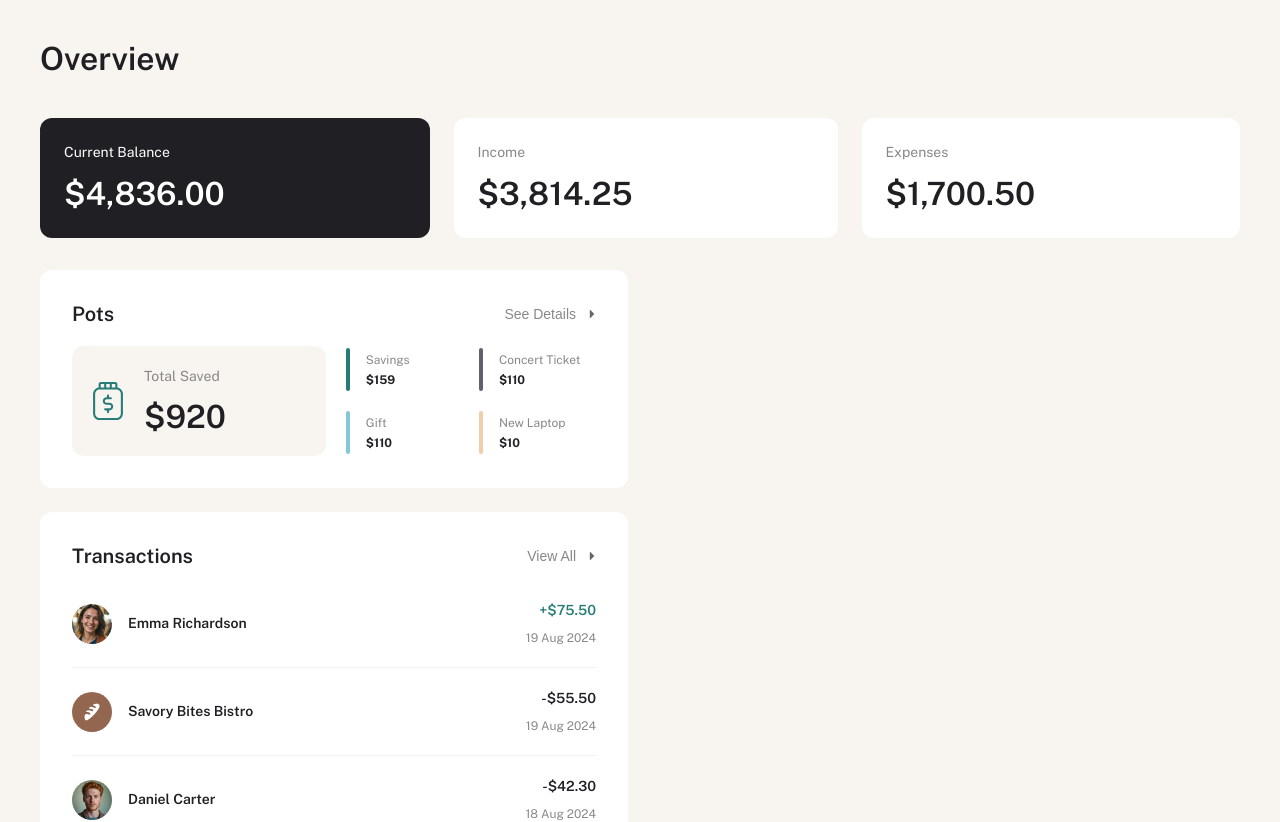
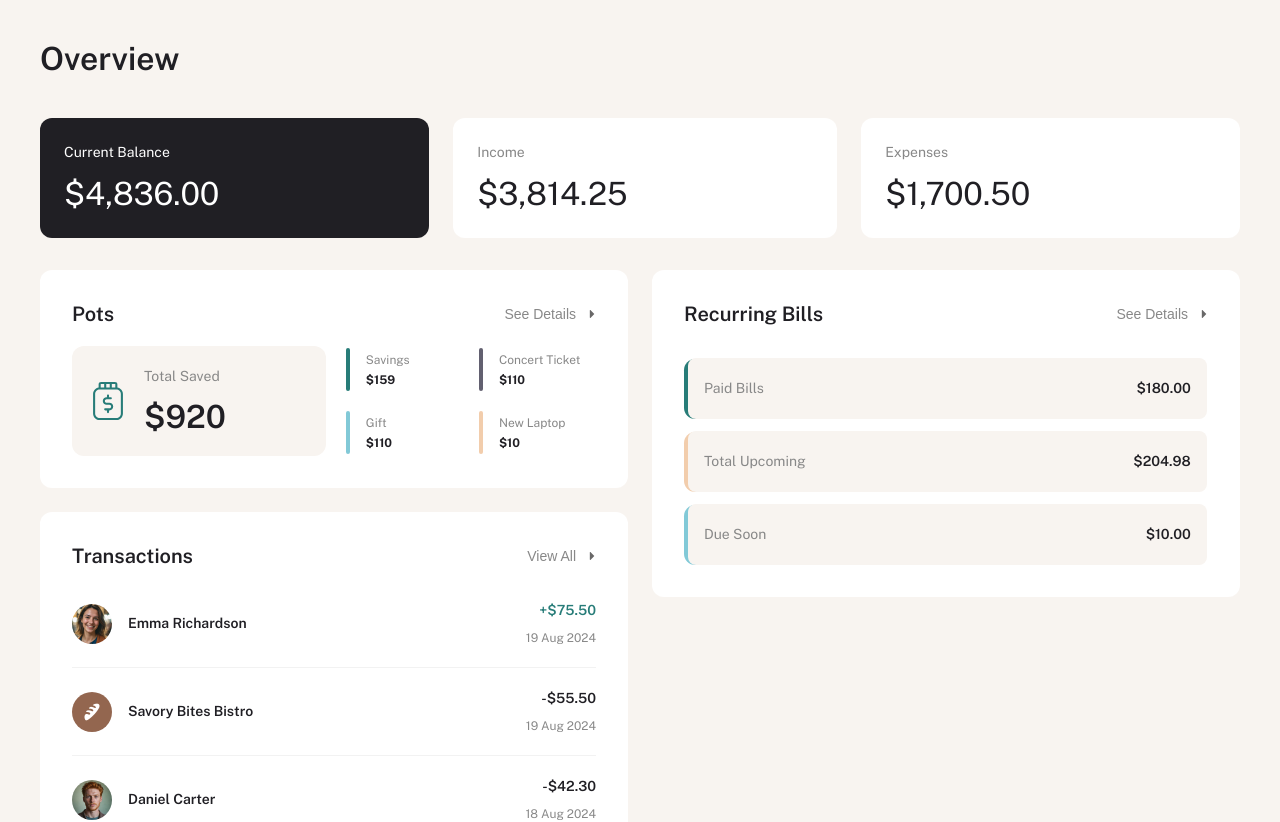
Before and after one commit to peterhermansen/personal-finance-app, a Next.js app: page / in a window 1280 px wide. Shown: the top 822 px of the page. Built offline with nearby package versions, Linux system fonts and the light colour scheme.

Commit message:
Created BillsOverview and associated stylings

```diff
--- a/app/page.js
+++ b/app/page.js
@@ -4,6 +4,7 @@ import '../styles/globals.css';
 import SummaryOverview from '@/components/overview/SummaryOverview';
 import PotsOverview from '@/components/overview/PotsOverview';
 import TransactionsOverview from '@/components/overview/TransactionsOverview';
+import BillsOverview from '@/components/overview/BillsOverview';
 
 export default async function Page() {
   // Read, parse, and assign JSON data to variable
@@ -13,7 +14,7 @@ export default async function Page() {
 
   return (
     <div className="container">
-      <h1 className="title text-1">Overview</h1>
+      <h1 className="title text-1 bold">Overview</h1>
 
       <div className="summaries">
         <SummaryOverview
@@ -39,7 +40,9 @@ export default async function Page() {
           <TransactionsOverview data={data.transactions} />
         </div>
 
-        <div></div>
+        <div>
+          <BillsOverview data={data.transactions} />
+        </div>
       </div>
     </div>
   );
--- /dev/null
+++ b/components/overview/BillsOverview.js
@@ -0,0 +1,61 @@
+import HeaderOverview from './HeaderOverview';
+import styles from '@/styles/components/overview/BillsOverview.module.css';
+import formatVal from '@/utils/formatVal';
+
+const BillsOverview = ({ data }) => {
+  // Remove non-recurring bills
+  let recurring = data.filter((el) => el.recurring);
+  // Remove duplicates
+  recurring = recurring.filter((el, i, arr) => {
+    return arr.findIndex((item) => item.name === el.name) === i;
+  });
+
+  const today = new Date().getDate();
+  // Filter bills that were already paid
+  const paid = recurring.filter((el) => {
+    if (+el.date.slice(8, 10) <= today) return true;
+  });
+  // Filter bills that are upcoming this month
+  const upcoming = recurring.filter((el) => {
+    if (+el.date.slice(8, 10) > today) return true;
+  });
+  // Filter bills that are upcoming this week
+  const dueSoon = recurring.filter((el) => {
+    if (+el.date.slice(8, 10) > today && +el.date.slice(8, 10) < today + 7)
+      return true;
+  });
+  // Reduce arrays to find absolute value of selected bills
+  function totalValue(arr) {
+    return Math.abs(+arr.reduce((acc, cur) => acc + cur.amount, 0).toFixed(2));
+  }
+  const paidTotal = totalValue(paid);
+  const upcomingTotal = totalValue(upcoming);
+  const dueSoonTotal = totalValue(dueSoon);
+
+  function billRow(title, value, color) {
+    return (
+      <div className={styles.row}>
+        <div className={`${styles.color} ${color}`}></div>
+        <div className={styles.content}>
+          <span className={`${styles.title} text-4`}>{title}</span>
+          <span className={`${styles.value} text-4 bold`}>
+            ${formatVal(value)}
+          </span>
+        </div>
+      </div>
+    );
+  }
+
+  return (
+    <div className={styles.bills}>
+      <HeaderOverview title="Recurring Bills" btnText="See Details" />
+      <div className={styles['bill-rows']}>
+        {billRow('Paid Bills', paidTotal, 'green-bg')}
+        {billRow('Total Upcoming', upcomingTotal, 'yellow-bg')}
+        {billRow('Due Soon', dueSoonTotal, 'cyan-bg')}
+      </div>
+    </div>
+  );
+};
+
+export default BillsOverview;
--- a/components/overview/HeaderOverview.js
+++ b/components/overview/HeaderOverview.js
@@ -3,7 +3,7 @@ import Image from 'next/image';
 const HeaderOverview = ({ title, btnText }) => {
   return (
     <div className="overview-section-header">
-      <h2 className="text-2">{title}</h2>
+      <h2 className="text-2 bold">{title}</h2>
       <button className="btn--overview">
         <span className="text-4">{btnText}</span>
         <Image
--- a/components/transactions/TransactionsRow.js
+++ b/components/transactions/TransactionsRow.js
@@ -6,7 +6,6 @@ import formatDate from '@/utils/formatDate';
 const TransactionRow = ({ data, i, totalRows, display }) => {
   const plusMinus = data.amount > 0 ? '+' : '-';
   const absAmount = Math.abs(data.amount);
-  console.log(absAmount);
 
   return (
     <>
--- /dev/null
+++ b/styles/components/overview/BillsOverview.module.css
@@ -0,0 +1,41 @@
+.bills {
+  background-color: white;
+  height: 20.4375rem;
+  padding: 2rem;
+  border-radius: 0.75rem;
+}
+
+.bill-rows {
+  margin-top: 2rem;
+}
+
+.row {
+  position: relative;
+  height: 3.8125rem;
+  display: flex;
+  align-items: center;
+  margin-bottom: 0.75rem;
+}
+
+.color {
+  position: absolute;
+  width: 100px;
+  border-radius: 0.7rem;
+  height: 98%;
+}
+
+.content {
+  background-color: #f8f4f0;
+  width: 99%;
+  height: 100%;
+  transform: translateX(4px);
+  border-radius: 0.5rem;
+  display: flex;
+  align-items: center;
+  justify-content: space-between;
+  padding: 1.25rem 1rem;
+}
+
+.title {
+  color: #888888;
+}
--- a/styles/globals.css
+++ b/styles/globals.css
@@ -37,19 +37,19 @@ button {
 .text-1 {
   font-size: 2rem;
   line-height: 120%;
-  font-weight: 600;
+  font-weight: 400;
 }
 
 .text-2 {
   font-size: 1.25rem;
   line-height: 120%;
-  font-weight: 600;
+  font-weight: 400;
 }
 
 .text-3 {
   font-size: 1rem;
   line-height: 150%;
-  font-weight: 600;
+  font-weight: 400;
 }
 
 .text-4 {
@@ -69,6 +69,7 @@ button {
   font-weight: 600;
 }
 
+/* If you put font weight here, .bold will not override it */
 .text-1,
 .text-2,
 .text-3,
@@ -81,6 +82,18 @@ button {
 
 .green {
   color: #277c78;
+}
+
+.green-bg {
+  background-color: #277c78;
+}
+
+.yellow-bg {
+  background-color: #f2cdac;
+}
+
+.cyan-bg {
+  background-color: #82c9d7;
 }
 
 .mrg-btm-sm {
```
